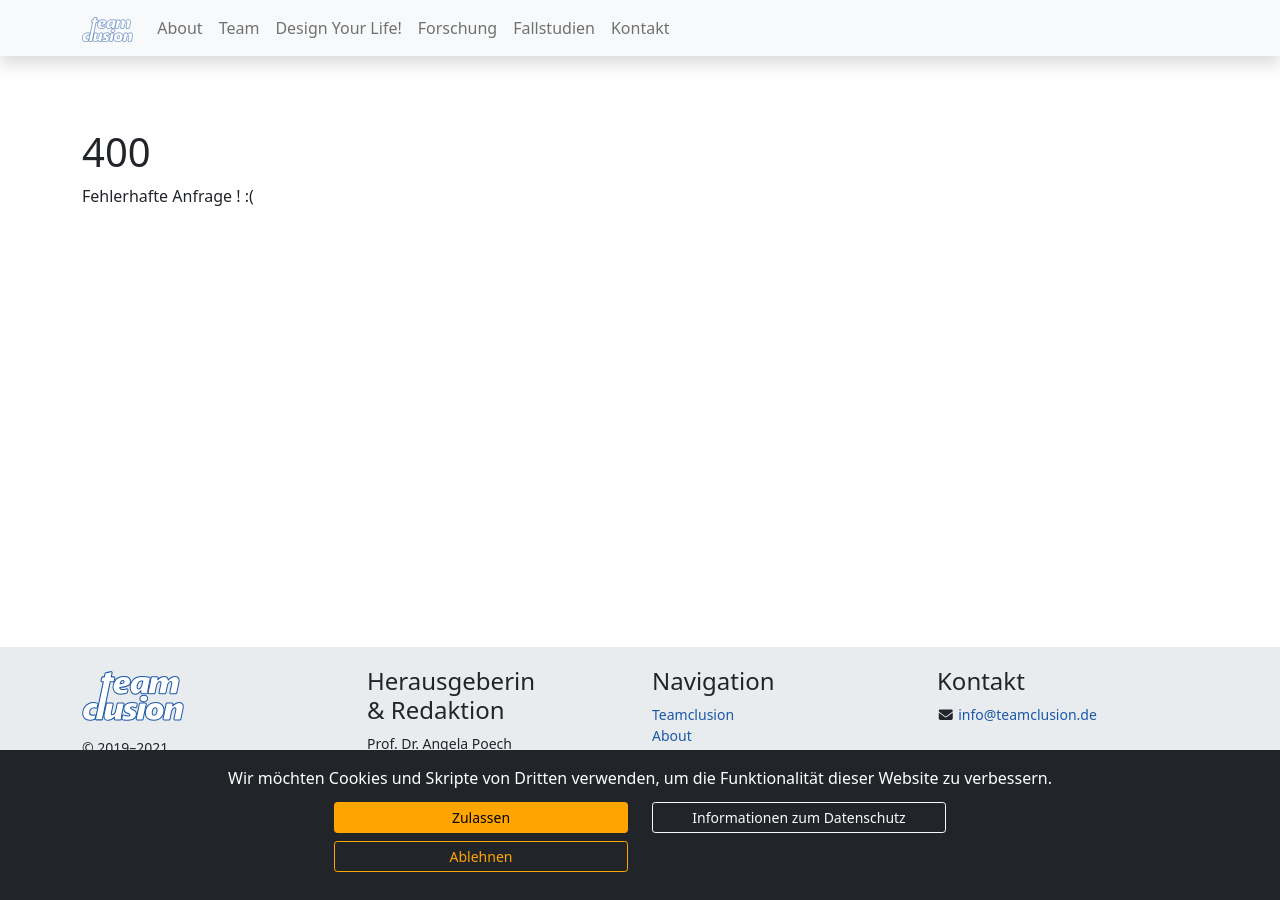
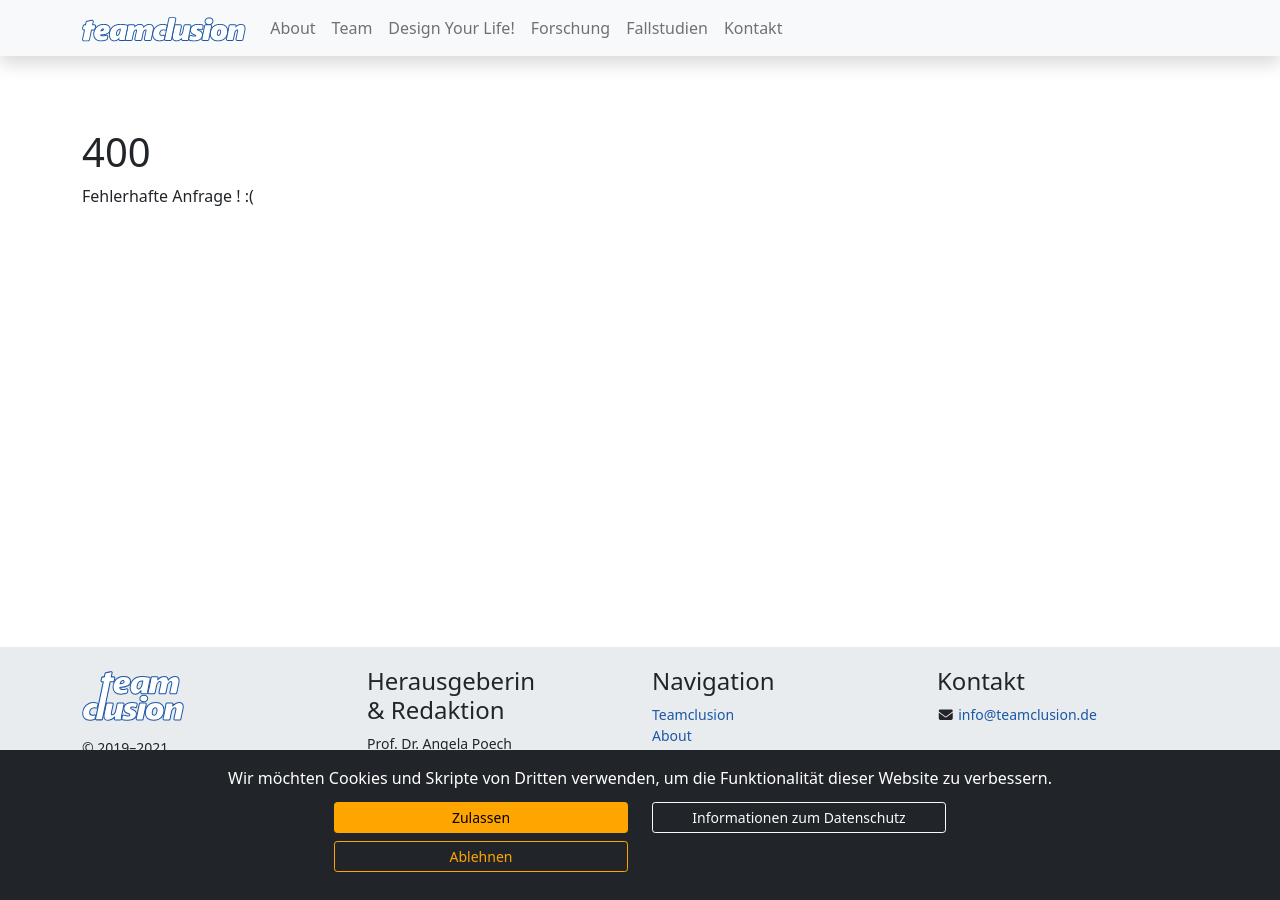
Before and after one commit to teamclusion/website, a Jekyll site: the page built from error_pages/400.md, in a window 1280 px wide. Built offline with Jekyll 4.4.1, drawn with Linux system fonts in a browser that asks for light colours; nearby versions of some CDN libraries; grey boxes are pictures that could not be loaded.

Commit message:
Logo im Header geändert.

```diff
--- a/_config.yml
+++ b/_config.yml
@@ -38,11 +38,12 @@
 #url: "https://teamclusion.netlify.app"
 webmaster_email: tgermer@me.com
 webmaster_name: Tristan Germer
-# logo_nav: /assets/img/logo_kontur2.svg
-logo_nav: /assets/img/logo_kontur2_2-zeilig.svg
+logo_nav: /assets/img/logo_kontur2.svg
+# logo_nav: /assets/img/logo_kontur2_2-zeilig.svg
 logo: /assets/img/logo_kontur_2-zeilig.svg
 # logo: /assets/img/logo_kontur2.svg
 logo_2-zeilig: /assets/img/logo_kontur2_2-zeilig.svg
+logo_kontur_2-zeilig: /assets/img/logo_kontur2_2-zeilig.svg
 twitter_username:
 linkedin_username:
 facebook_username:
--- a/_includes/footer.html
+++ b/_includes/footer.html
@@ -4,7 +4,7 @@
       <div class="row mb-3">
         <div class="col-md-3 col-sm-6">
           <p class="mt-1">
-            <img src="{{ site.url }}{{ site.logo_nav }}" alt="{{ site.title }}" class="img-reponsive d-none d-md-block" style="max-height:50px; max-width:107px" role="ima ge">
+            <img src="{{ site.url }}{{ site.logo_kontur_2-zeilig }}" alt="{{ site.title }}" class="img-reponsive d-none d-md-block" style="max-height:50px; max-width:107px" role="ima ge">
             <img src="{{ site.url }}{{ site.logo }}" alt="{{ site.title }}" class="img-responsive d-md-none x-auto" style="max-height:25px" role="image">
           </p>
           <p>&copy; 2019–{{ "now" | date: "%Y" }}</p>
```
